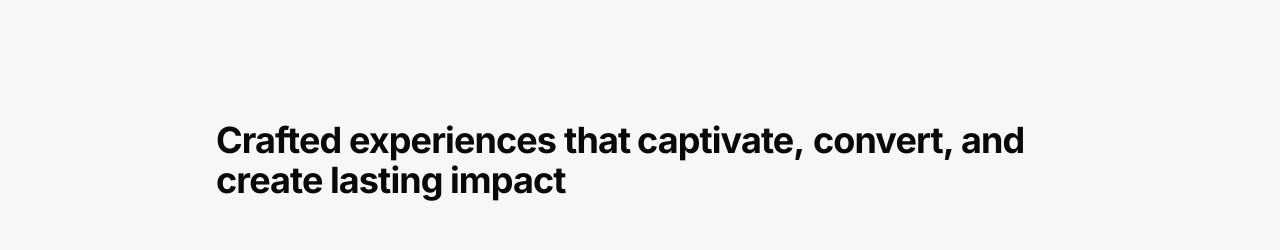
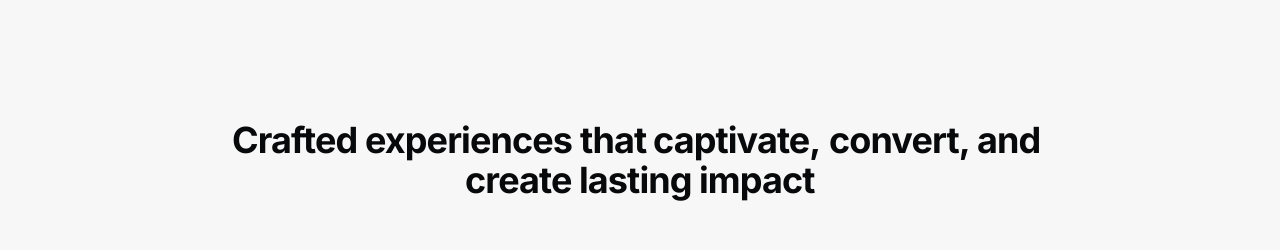
Before and after one commit to Garnish0/myportfolio, a Next.js app: page / in a window 1280 px wide. Shown: the part 2180-2430 px from the top of the page. Built offline with nearby package versions, Linux system fonts and the light colour scheme.

Commit message:
Update main page layout: enhance the latest work section by centering items and adjusting text alignment for improved visual appeal.

```diff
--- a/src/app/page.tsx
+++ b/src/app/page.tsx
@@ -192,13 +192,13 @@
         </div>
       </section>
       <section id="latest-work" className="py-16">
-        <div className="flex justify-center">
+        <div className="flex justify-center items-center">
           <BlurText
             text="Crafted experiences that captivate, convert, and create lasting impact"
             delay={150}
             animateBy="words"
             direction="top"
-            className="text-4xl font-bold tracking-tight text-center"
+            className="text-4xl font-bold tracking-tight text-center justify-center"
           />
         </div>
       </section>
```
